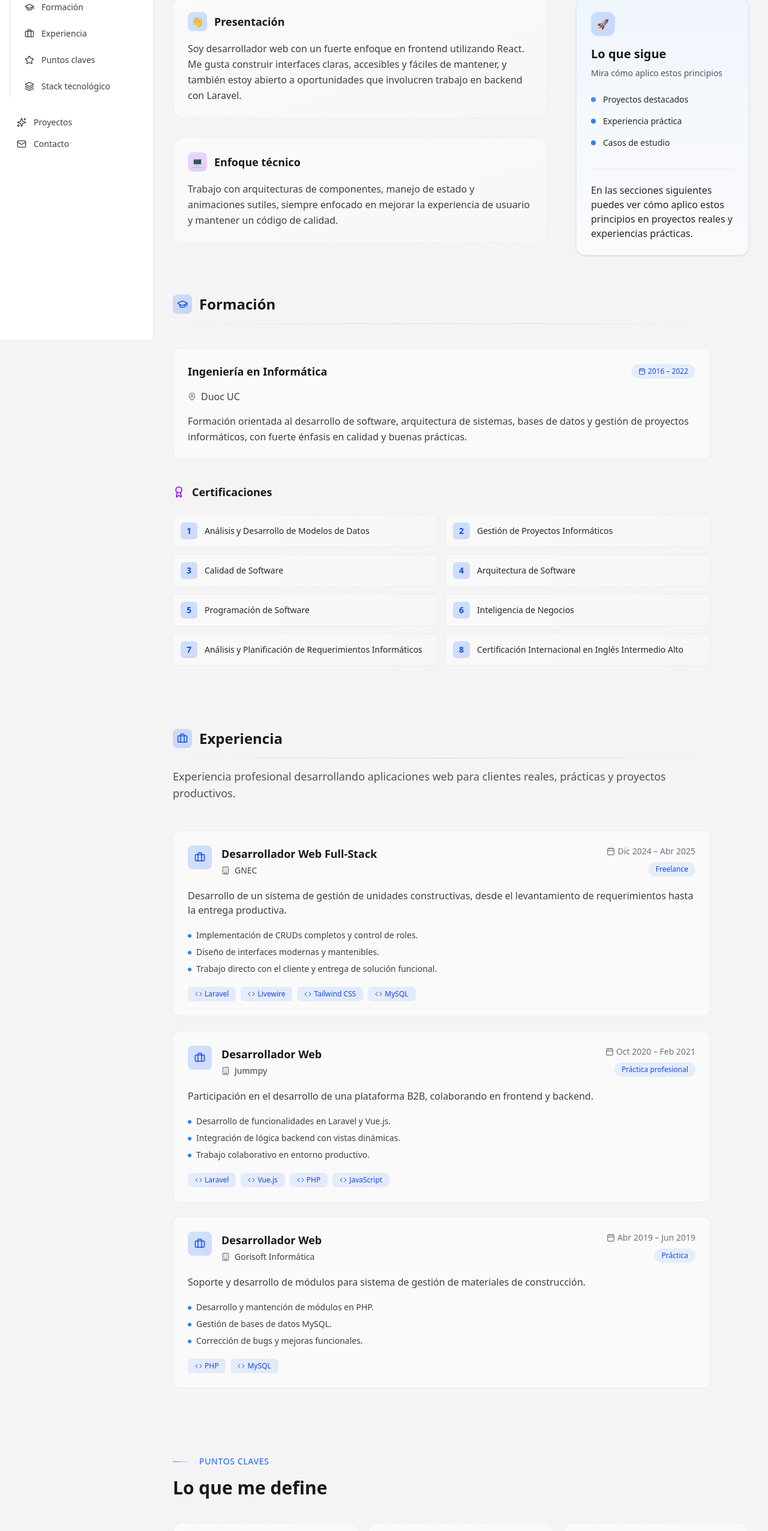
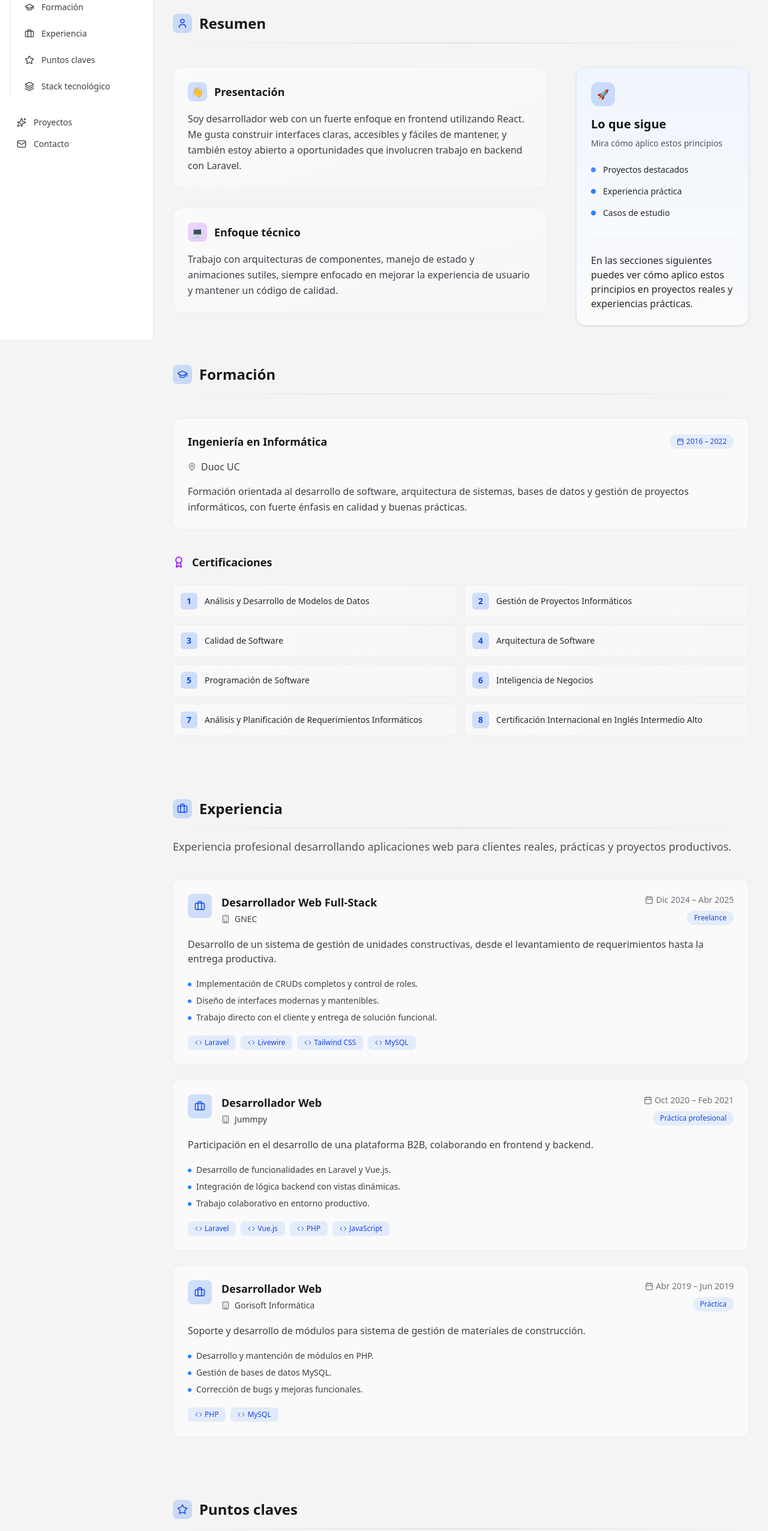
Before and after one commit to bsantanag95/proyecto_portafolio, a React (Vite) app: page /about in a window 1280 px wide. Shown: the part 234-2786 px from the top of the page at 60% size. Built offline with nearby package versions, Linux system fonts and the light colour scheme.

Commit message:
chore(ui): refine section subtitles and editorial consistency in About page

```diff
--- a/src/i18n/es.ts
+++ b/src/i18n/es.ts
@@ -2,7 +2,7 @@ export const es = {
   sidebar: {
     title: "Esteban",
     subtitle: "Desarrollador Web",
-    home: "Resumen",
+    home: "Inicio",
     about: "Acerca de mi",
     projects: "Proyectos",
     contact: "Contacto",
--- a/src/pages/About/About.tsx
+++ b/src/pages/About/About.tsx
@@ -7,17 +7,17 @@ function About() {
   return (
     <main className="pt-16 md:pt-20 space-y-12">
       <header className="max-w-6xl">
-        <div className="inline-flex items-center gap-3 mb-6">
+        {/* <div className="inline-flex items-center gap-3 mb-6">
           <div className="h-px w-8 bg-linear-to-r from-blue-500 to-transparent" />
           <span className="text-sm font-medium uppercase tracking-wider text-blue-600 dark:text-blue-400">
             {t.about.introduction}
           </span>
-        </div>
+        </div> */}
         <h1 className="text-3xl sm:text-4xl md:text-5xl font-bold tracking-tight text-zinc-900 dark:text-zinc-100">
           {t.about.title}
         </h1>
       </header>
-      <section id="summary" className="mt-2">
+      <section id="summary">
         <SectionSpy id="summary" />
         <Summary />
       </section>
--- a/src/pages/About/Education.tsx
+++ b/src/pages/About/Education.tsx
@@ -8,7 +8,7 @@ function Education() {
   return (
     <section
       aria-label={t.about.education.title}
-      className="max-w-4xl space-y-10 mt-10"
+      className="max-w-5xl space-y-10 mt-10"
     >
       {/* Header minimalista */}
       <div className="space-y-4">
--- a/src/pages/About/Experience.tsx
+++ b/src/pages/About/Experience.tsx
@@ -8,7 +8,7 @@ function Experience() {
   return (
     <section
       aria-label={t.about.experienceTitle}
-      className="max-w-4xl space-y-12 mt-20"
+      className="max-w-5xl space-y-10 mt-20"
     >
       {/* Header minimalista */}
       <div className="space-y-4">
--- a/src/pages/About/Highlights.tsx
+++ b/src/pages/About/Highlights.tsx
@@ -7,6 +7,7 @@ import {
   TrendingUp,
   CheckCircle,
   Sparkles,
+  Lightbulb,
 } from "lucide-react";
 
 function Highlights() {
@@ -14,7 +15,7 @@ function Highlights() {
 
   // Iconos para cada highlight
   const highlightIcons = [
-    <Star className="h-5 w-5" />,
+    <Lightbulb className="h-5 w-5" />,
     <Zap className="h-5 w-5" />,
     <Target className="h-5 w-5" />,
     <TrendingUp className="h-5 w-5" />,
@@ -29,15 +30,16 @@ function Highlights() {
     >
       {/* Header estilizado */}
       <div className="space-y-4">
-        <div className="inline-flex items-center gap-3">
-          <div className="h-px w-8 bg-linear-to-r from-blue-500 to-transparent" />
-          <span className="text-sm font-medium uppercase tracking-wider text-blue-600 dark:text-blue-400">
-            {t.about.highlightsTitle}
-          </span>
-        </div>
-        <h2 className="text-3xl font-bold text-zinc-900 dark:text-zinc-100">
+        <h2 className="text-2xl font-bold text-zinc-900 dark:text-zinc-100 flex items-center gap-3">
+          <div className="h-8 w-8 rounded-lg bg-linear-to-br from-blue-500/20 to-blue-600/20 flex items-center justify-center">
+            <Star size={18} className="text-blue-700 dark:text-blue-400" />
+          </div>
+          {t.about.highlightsTitle}
+        </h2>
+        <div className="h-px w-full bg-linear-to-r from-transparent via-zinc-300 to-transparent dark:via-zinc-700" />
+        <p className="text-lg text-zinc-600 dark:text-zinc-400">
           {t.about.highlightsSubtitle}
-        </h2>
+        </p>
       </div>
 
       {/* Grid de highlights */}
--- a/src/pages/About/Summary.tsx
+++ b/src/pages/About/Summary.tsx
@@ -1,10 +1,20 @@
+import { User } from "lucide-react";
 import { useLanguage } from "../../hooks/useLanguage";
 
 function Summary() {
   const { t } = useLanguage();
 
   return (
-    <section className="max-w-5xl">
+    <section className="max-w-5xl space-y-10 mt-20">
+      <div className="space-y-4">
+        <h2 className="text-2xl font-bold text-zinc-900 dark:text-zinc-100 flex items-center gap-3">
+          <div className="h-8 w-8 rounded-lg bg-linear-to-br from-blue-500/20 to-blue-600/20 flex items-center justify-center">
+            <User size={18} className="text-blue-700 dark:text-blue-400" />
+          </div>
+          {t.about.summaryTitle}
+        </h2>
+        <div className="h-px w-full bg-linear-to-r from-transparent via-zinc-300 to-transparent dark:via-zinc-700" />
+      </div>
       {/* Grid moderno con dos columnas en desktop */}
       <div className="grid grid-cols-1 lg:grid-cols-3 gap-8 lg:gap-12">
         {/* Columna 1: Presentación personal */}
--- a/src/pages/About/Techstack.tsx
+++ b/src/pages/About/Techstack.tsx
@@ -3,6 +3,7 @@ import type { translations } from "../../i18n";
 import AnimatedSection from "../../components/Animations/AnimatedSection";
 import { techStack } from "../../data/techStack";
 import { categoryIcons } from "../../config/techStackConfig";
+import { Layers } from "lucide-react";
 
 function TechStack() {
   const { t } = useLanguage();
@@ -24,20 +25,17 @@ function TechStack() {
     <section className="max-w-5xl space-y-10 mt-20">
       {/* Header minimalista */}
       <div className="space-y-4">
-        <div className="inline-flex items-center gap-3">
-          <div className="h-px w-8 bg-linear-to-r from-blue-500 to-transparent" />
-          <span className="text-sm font-medium uppercase tracking-wider text-blue-600 dark:text-blue-400">
-            Tecnologías
-          </span>
-        </div>
-
-        <h2 className="text-3xl font-bold text-zinc-900 dark:text-zinc-100">
+        <h2 className="text-2xl font-bold text-zinc-900 dark:text-zinc-100 flex items-center gap-3">
+          <div className="h-8 w-8 rounded-lg bg-linear-to-br from-blue-500/20 to-blue-600/20 flex items-center justify-center">
+            <Layers size={18} className="text-blue-700 dark:text-blue-400" />
+          </div>
           {t.about.techStack}
         </h2>
+        <div className="h-px w-full bg-linear-to-r from-transparent via-zinc-300 to-transparent dark:via-zinc-700" />
 
-        <p className="max-w-3xl text-lg text-zinc-600 dark:text-zinc-400">
+        {/* <p className="max-w-3xl text-lg text-zinc-600 dark:text-zinc-400">
           {t.about.techStackDescription}
-        </p>
+        </p> */}
       </div>
 
       {/* Grid de categorías */}
```
Also changed, not shown: src/config/techStackConfig.ts (+5 -5 lines).
